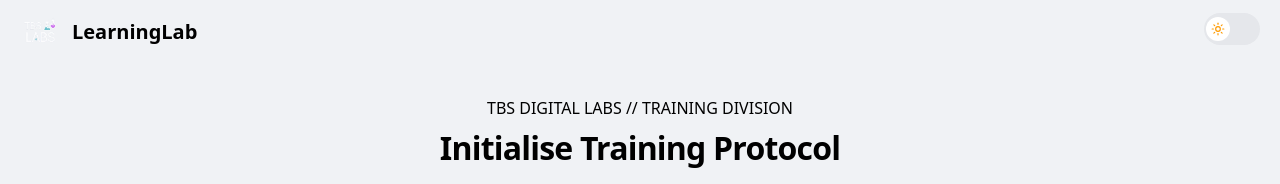
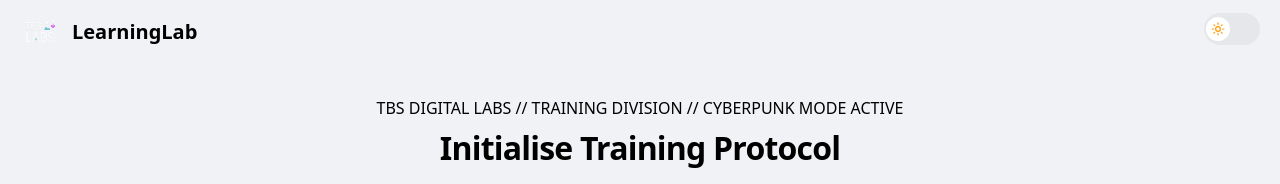
Before and after one commit to tbsdigitallabs/Documentation-for-TBS, a Next.js app in the folder ai-training-platform/: page /class-selection in a window 1280 px wide. Shown: the top 184 px of the page. Built offline with nearby package versions, Linux system fonts and the light colour scheme; no server answers.

Commit message:
chore: add visible version markers to class selection and login pages

```diff
--- a/ai-training-platform/src/app/auth/signin/page.tsx
+++ b/ai-training-platform/src/app/auth/signin/page.tsx
@@ -70,7 +70,7 @@ export default function SignIn() {
         {/* Header */}
         <div className="text-center mb-8">
           <h1 className="text-3xl font-heading font-bold text-content-primary mb-2">
-            Welcome to LearningLab
+            Welcome to LearningLab v2.0
           </h1>
           <p className="text-content-secondary">
             Begin your quest to master AI tools and level up your skills
--- a/ai-training-platform/src/app/class-selection/page.tsx
+++ b/ai-training-platform/src/app/class-selection/page.tsx
@@ -77,7 +77,7 @@ export default function ClassSelectionPage() {
             {/* Main Content */}
             <main className="px-5 pt-24 pb-10">
                 <div className="max-w-2xl mx-auto text-center">
-                    <p className="mono-label text-accent-readable-cyan mb-2">TBS DIGITAL LABS // TRAINING DIVISION</p>
+                    <p className="mono-label text-accent-readable-cyan mb-2">TBS DIGITAL LABS // TRAINING DIVISION // CYBERPUNK MODE ACTIVE</p>
                     <h1 className="text-[32px] font-heading font-bold text-content-primary mb-3 leading-tight tracking-tight">Initialise Training Protocol</h1>
                     <p className="body-regular text-content-secondary mb-8">
                         Select your operative class and begin your AI mastery journey. Each track contains specialised missions designed for your role.
```
